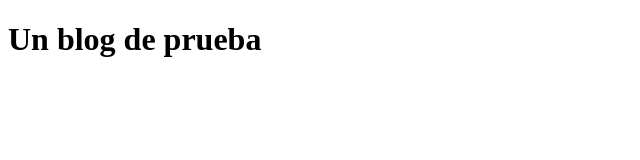
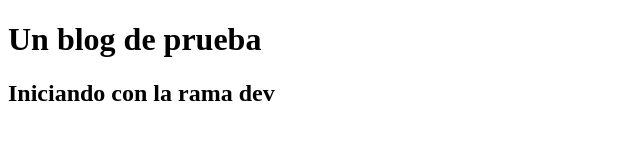
Before and after one commit to alejandrodebian25/juntada, a plain HTML site: page index.html in a window 1280 px wide. Shown: the whole page, without its empty margins (0-640 px from the left). Drawn offline with Linux system fonts and the light colour scheme.

Commit message:
Agrengado al index y la rama

```diff
--- a/index.html
+++ b/index.html
@@ -5,5 +5,6 @@
 </head>
 <body>
 	<h1>Un blog de prueba</h1>
+	<h2>Iniciando con la rama dev</h2>
 </body>
 </html>
```
